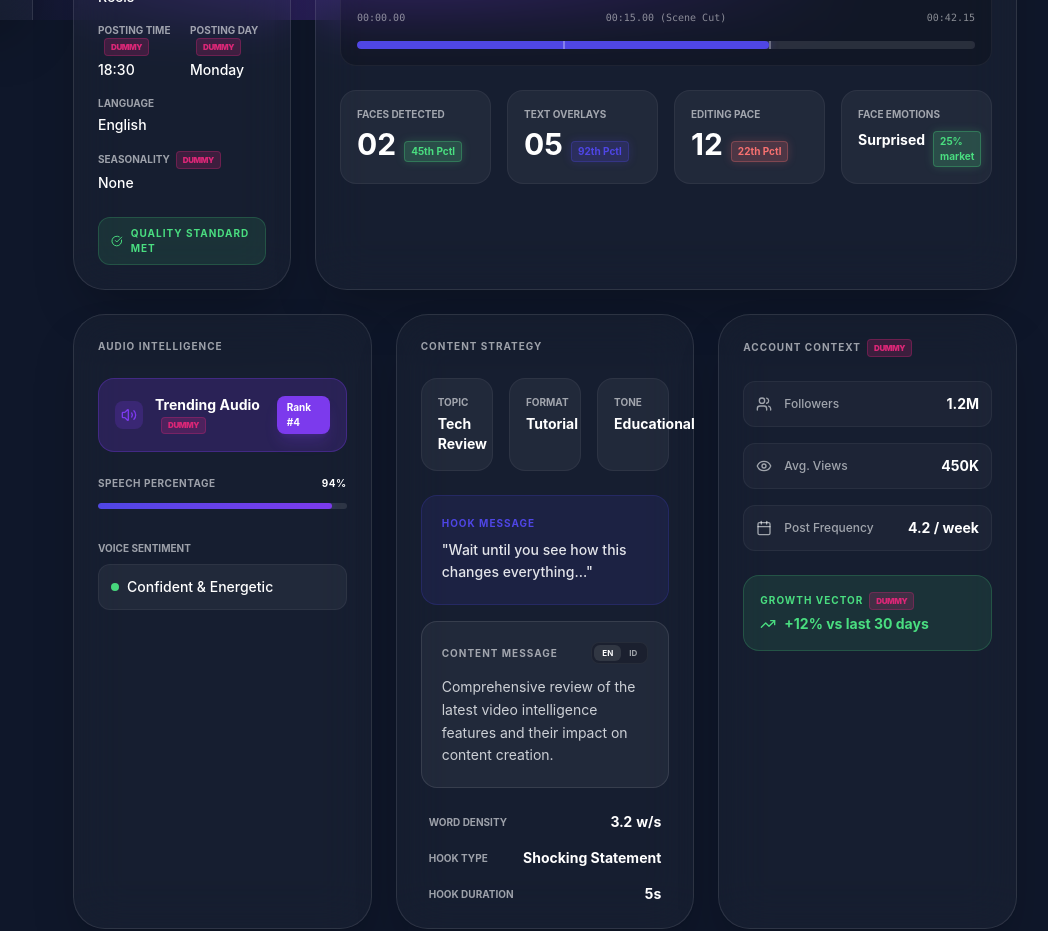
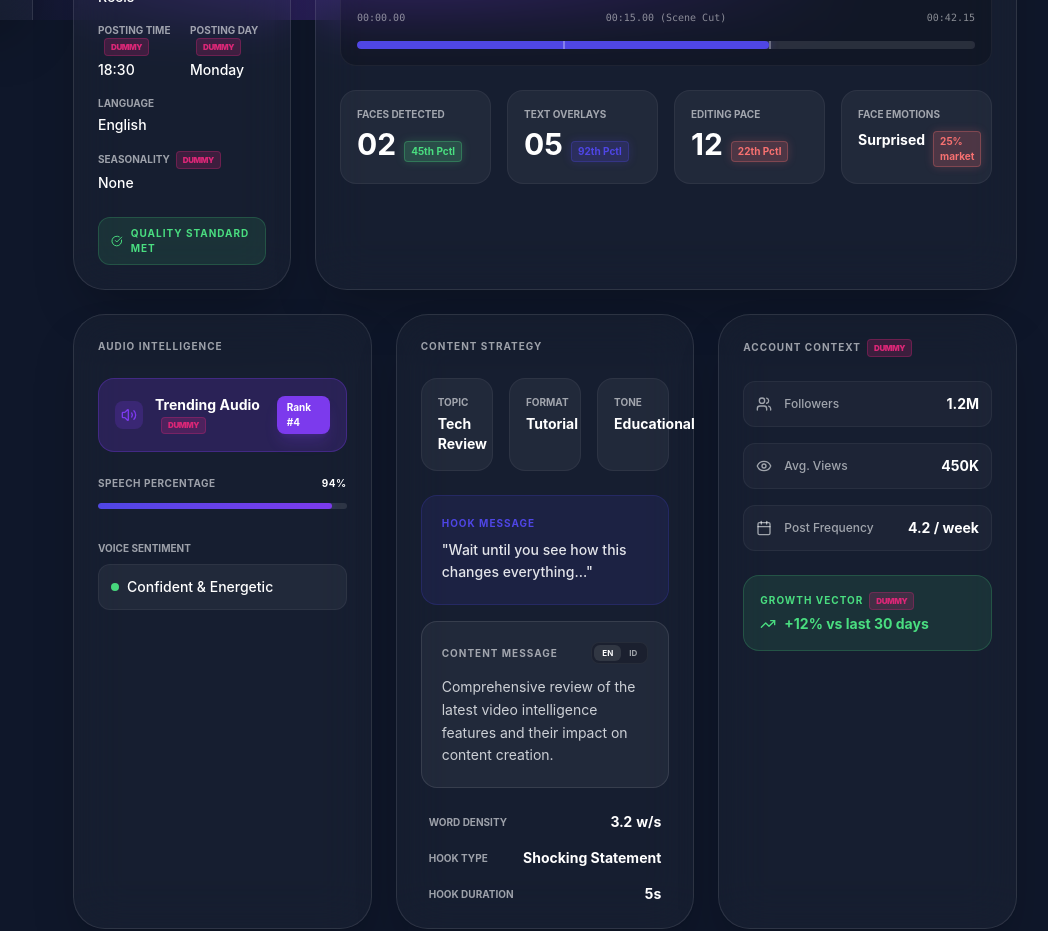
Before and after one commit to fathindifa26/frontend-content, a React (Vite) app: page / in a window 1280 px wide. Shown: the part 780-1711 px from the top of the page, without its empty margins (223-1271 px from the left). Built offline with nearby package versions, Linux system fonts and the light colour scheme.

Commit message:
backend views

```diff
--- a/src/components/common/MetricBadge.tsx
+++ b/src/components/common/MetricBadge.tsx
@@ -1,7 +1,7 @@
 import React from "react";
 
 interface MetricBadgeProps {
-  value: number | undefined;
+  value: any;
   type: "numeric" | "categorical";
   avgValue?: number; // Used for categorical avg proportion
   fallback?: number;
@@ -13,25 +13,49 @@ export function MetricBadge({
   value,
   type,
   avgValue,
-  fallback = 50,
+  fallback = 0,
   labelOverride,
   benchmarkType = "frequency"
 }: MetricBadgeProps) {
 
-  const val = (value !== undefined && !isNaN(value)) ? value : fallback;
+  const val = type === "numeric"
+    ? (typeof value === "number" && !isNaN(value) ? value : fallback)
+    : fallback;
 
   // Color Logic
   const getColorClasses = () => {
+    if (benchmarkType === "views") {
+      // Views Logic: Red (<30) - Blue (30-70) - Green (>70)
+      if (type === "numeric") {
+        if (val > 70) return "bg-success/20 text-success border-success/30 shadow-[0_0_10px_rgba(74,222,128,0.2)]";
+        if (val > 30) return "bg-primary/20 text-primary border-primary/30 shadow-[0_0_10px_rgba(79,70,229,0.2)]";
+        return "bg-error/20 text-error border-error/30 shadow-[0_0_10px_rgba(248,113,113,0.2)]";
+      } else {
+        // Categorical Views Logic: Comparison against Global Avg Views
+        const viewsData = typeof value === "object" ? value?.views : null;
+        const avg_views = viewsData?.avg_views ?? 0;
+        const global_avg = viewsData?.global_avg_views ?? 1;
+
+        if (avg_views > global_avg * 1.2) return "bg-success/20 text-success border-success/30 shadow-[0_0_10px_rgba(74,222,128,0.2)]";
+        if (avg_views > global_avg * 0.8) return "bg-primary/20 text-primary border-primary/30 shadow-[0_0_10px_rgba(79,70,229,0.2)]";
+        return "bg-error/20 text-error border-error/30 shadow-[0_0_10px_rgba(248,113,113,0.2)]";
+      }
+    }
+
+    // Default / Frequency Logic (Reverted state)
     if (type === "numeric") {
-      // Numerical Logic: Red (Low) - Green (Median) - Blue (High)
+      // Numerical Frequency: Red (Low) - Green (Median) - Blue (High)
       if (val > 65) return "bg-primary/20 text-primary border-primary/30 shadow-[0_0_10px_rgba(79,70,229,0.2)]";
       if (val > 35) return "bg-success/20 text-success border-success/30 shadow-[0_0_10px_rgba(74,222,128,0.2)]";
       return "bg-error/20 text-error border-error/30 shadow-[0_0_10px_rgba(248,113,113,0.2)]";
     } else {
-      // Categorical Logic: Red (Rare) - Blue (Common) - Green (Popular)
-      const avg = avgValue ?? 15;
-      if (val > avg * 1.2) return "bg-success/20 text-success border-success/30 shadow-[0_0_10px_rgba(74,222,128,0.2)]";
-      if (val > avg * 0.8) return "bg-primary/20 text-primary border-primary/30 shadow-[0_0_10px_rgba(79,70,229,0.2)]";
+      // Categorical Frequency: Comparison against Avg Proportion
+      const freqData = typeof value === "object" ? value?.frequency : null;
+      const freq = freqData?.proportion ?? (typeof value === "number" ? value : 0);
+      const avg = freqData?.avg_proportion ?? avgValue ?? 15;
+
+      if (freq > avg * 1.2) return "bg-success/20 text-success border-success/30 shadow-[0_0_10px_rgba(74,222,128,0.2)]";
+      if (freq > avg * 0.8) return "bg-primary/20 text-primary border-primary/30 shadow-[0_0_10px_rgba(79,70,229,0.2)]";
       return "bg-error/20 text-error border-error/30 shadow-[0_0_10px_rgba(248,113,113,0.2)]";
     }
   };
@@ -48,7 +72,9 @@ export function MetricBadge({
           </div>
           <div className="flex items-center space-x-2">
             <div className="w-1.5 h-1.5 rounded-full bg-primary" />
-            <p className="text-[8px] text-on-surface-variant">Blue: Above {benchmarkType === "frequency" ? "Median" : "Average"}</p>
+            <p className="text-[8px] text-on-surface-variant">
+              Blue: {benchmarkType === "frequency" ? "Above Median" : "Within Average"}
+            </p>
           </div>
           <div className="flex items-center space-x-2">
             <div className="w-1.5 h-1.5 rounded-full bg-error" />
--- a/src/components/upload/TimelineCard.tsx
+++ b/src/components/upload/TimelineCard.tsx
@@ -82,12 +82,17 @@ export function TimelineCard({ data, market, benchmarkType = "frequency" }: Time
           <div className="flex items-baseline space-x-2">
             <p className="text-sm font-bold text-white mt-1 capitalize">{visual.face_emotion || "Surprised"}</p>
             <MetricBadge
-              value={m.face_emotion?.proportion}
-              avgValue={m.face_emotion?.avg_proportion}
+              value={m.face_emotion}
               type="categorical"
               fallback={25}
               benchmarkType={benchmarkType}
-              labelOverride={m.face_emotion ? `${Math.round(m.face_emotion.proportion)}% market` : "25% market"}
+              labelOverride={m.face_emotion ? (
+                benchmarkType === "frequency"
+                  ? `${Math.round(m.face_emotion.frequency.proportion)}% market`
+                  : `${(m.face_emotion.views.avg_views / 1000).toFixed(1)}k views`
+              ) : (
+                benchmarkType === "frequency" ? "25% market" : "12k views"
+              )}
             />
           </div>
         </div>
```
